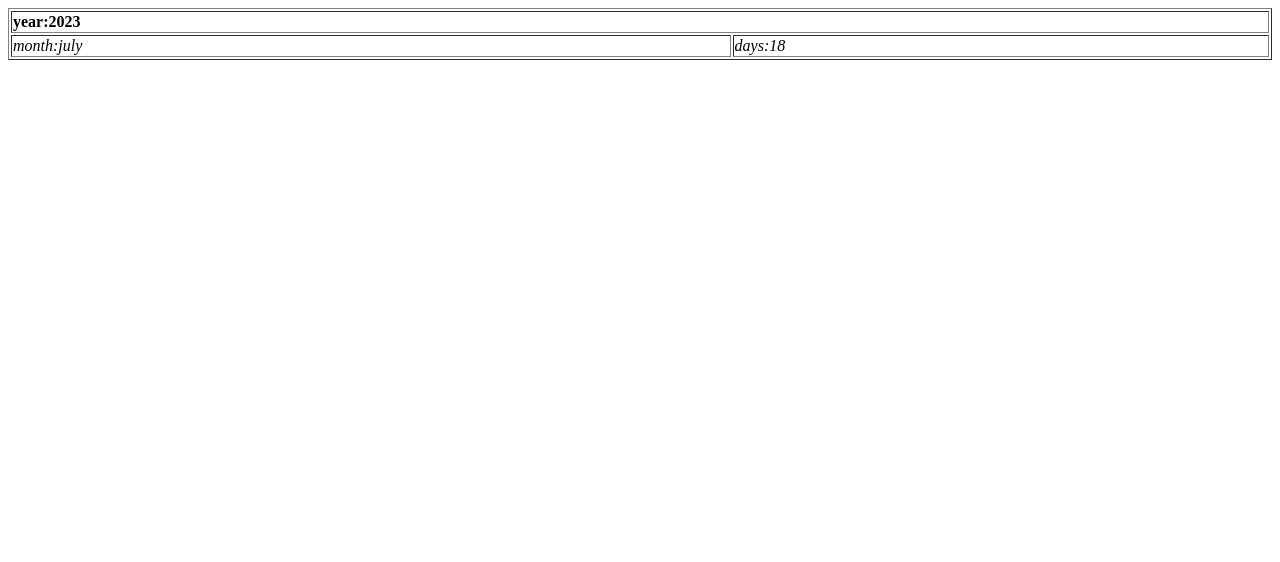
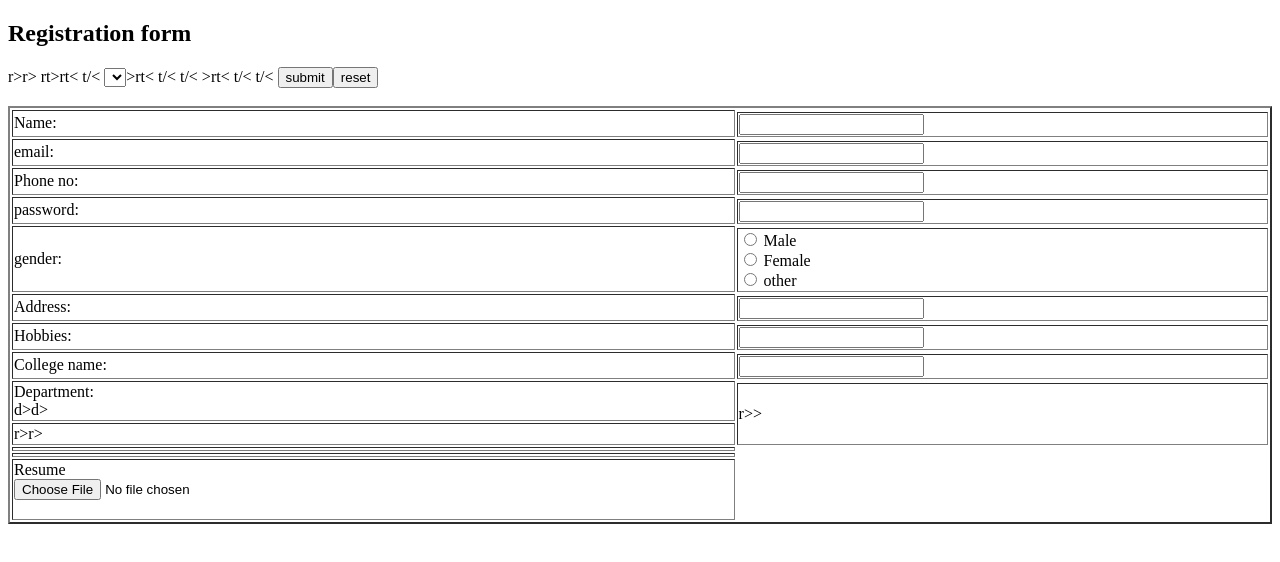
Before and after one commit to ApoorvaVanshakruthmath/Apoorva-Vanshakruthmath, a plain HTML site: page index.html in a window 1280 px wide. Drawn offline with Linux system fonts and the light colour scheme.

Commit message:
application form

```diff
--- a/index.html
+++ b/index.html
@@ -1,14 +1,146 @@
 <!DOCTYPE html>
+<html lang="en">
+
 <head>
-  <title>formatting table</title>
+  <meta charset="UTF-8">
+  <meta http-equiv="X-UA-Compatible" content="IE=edge">
+  <meta name="viewport" content="width=device-width, initial-scale=1.0">
+  <title>Document</title>
 </head>
+
 <body>
-  <table width=100% border=1>
-    <tr>
-      <td colspan="2"><b>year:2023</b></td>
-    </tr>
-    <td rowspan="2"><i>month:july</i></td>
-    <td><i>days:18</i></td>
-  </tr>
-  </table>
+
+
+  <form>
+    <h2> Registration form</h2>
+    <table width="100%" border="2">
+      <tr>
+        <td rowspan="2" <label for="fname">Name:</label><br>
+        </td>
+      </tr>
+      <tr>
+        <td>
+          <input type="text" id="fname" name="fname"><br>
+        </td>
+      </tr>
+      <tr>
+        <td rowspan="2">
+          <label for="email">email:</label><br>
+        </td>
+      </tr>
+      <tr>
+        <td>
+          <input type="text" id="email" name="email"><br>
+        </td>
+      </tr>
+      <tr>
+        <td rowspan="2">
+          <label for="phone">Phone no:</label><br>
+        </td>
+      </tr>
+      <tr>
+        <td>
+          <input type="text" id="phone" name="phone no"><br>
+        </td>
+      </tr>
+      <tr>
+        <td rowspan="2">
+          <label for="Pword">password:</label><br>
+        </td>
+      </tr>
+      <tr>
+        <td>
+          <input type="text" id="Pword" name="Pword"><br>
+        </td>
+      </tr>
+      <tr>
+        <td rowspan="2">
+          <label for="gdr">gender:</label><br>
+        </td>
+      </tr>
+      <tr>
+        <td>
+          <input type="radio" id="m" name="fav" value="m">
+          <label for="m">Male</label><br>
+          <input type="radio" id="f" name="fav" value="f">
+          <label for="f">Female</label><br>
+          <input type="radio" id="other" name="fav" value="other">
+          <label for="other">other</label><br>
+        </td>
+      </tr>
+      <tr>
+        <td rowspan="2">
+          <label for="addr">Address:</label><br>
+        </td>
+      </tr>
+      <tr>
+        <td>
+          <input type="text" id="addr" name="addr"><br>
+        </td>
+      </tr>
+      <tr>
+        <td rowspan="2">
+          <label for="hobby">Hobbies:</label><br>
+        </td>
+      </tr>
+      <tr>
+        <td>
+          <input type="text" id="hobby" name="hobby"><br>
+        </td>
+      </tr>
+      <tr>
+        <td rowspan="2">
+          <label for="cname">College name:</label><br>
+        </td>
+      </tr>
+      <tr>
+        <td>
+          <input type="text" id="cname" name="cname"><br>
+
+        </td>
+      </tr>
+      <tr>
+        <td rowspan="2""" 2""">
+          <label for="dpt">Department:</label><br>
+          </>d>d>
+      </tr>r>r>
+      <tr>
+        <td rowspan="2">
+          r>>
+      </tr>rt</t /<tt/<r>></tr>rt< t/< <select name="dept" id="dept">
+        <owspan="22"""=napswor <option value="CSE">CSE</option>
+
+          </tr> rd
+          >>
+          rowspan="2" <lable for="resume">Resume lable><b t </td>
+              </tr>
+              <tr>
+                <td>r>r>
+              </tr>></tr>rt< t/< t/< </tr>
+                <tr>
+
+                  <td>
+                <tr>
+
+                  <td>
+                </tr>
+              </ tr>></tr>rt< </td>
+
+                </tr>
+                t/< t/< </tr>
+                  <tr>
+                    <td>
+                      <lable for="resume">Resume</lable><br>
+                      <input type="file" value="upload"><br><br>
+                    </td>
+                  </tr>
+
+                  <input type=submit value="submit">
+                  <input type=reset value="reset"><br>
+
+
+
+  </form>
 </body>
+
+</html>
```
Also changed, not shown: 1 other file.
